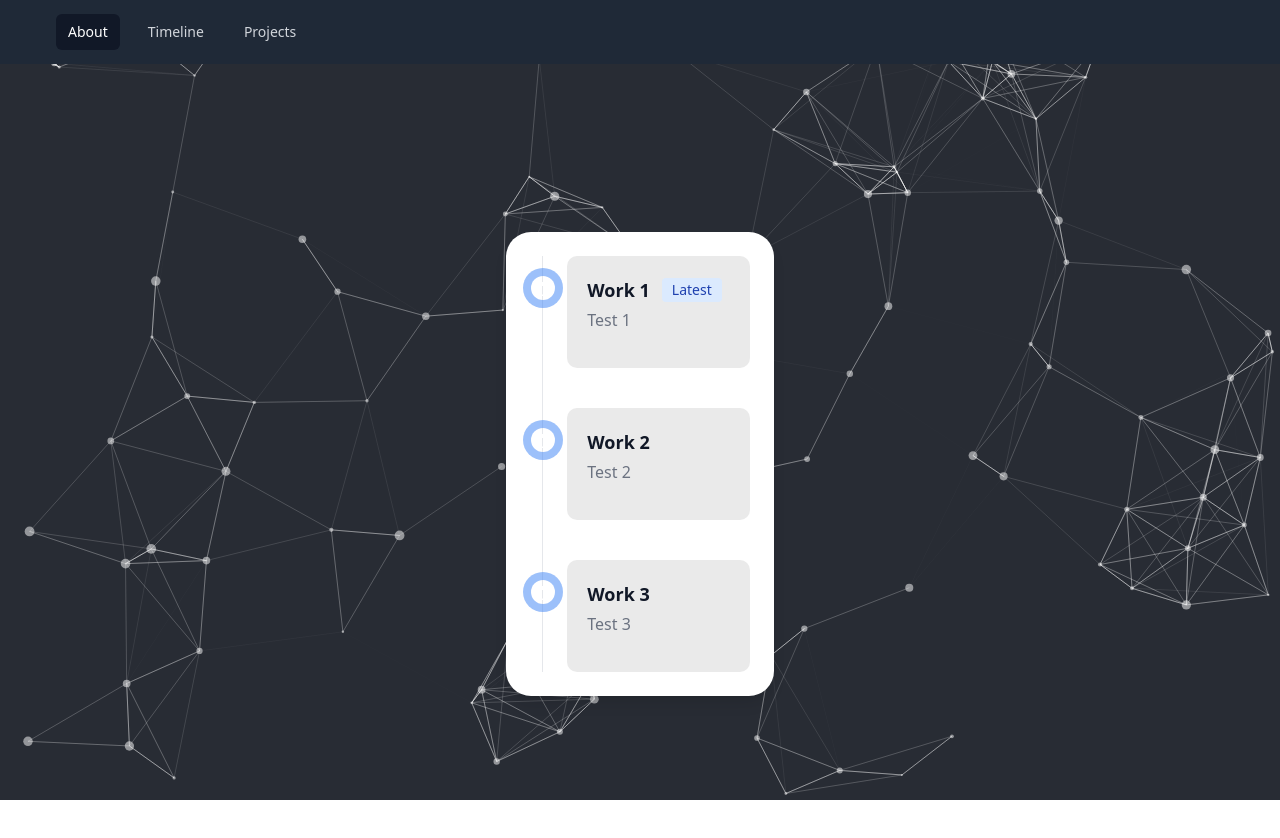
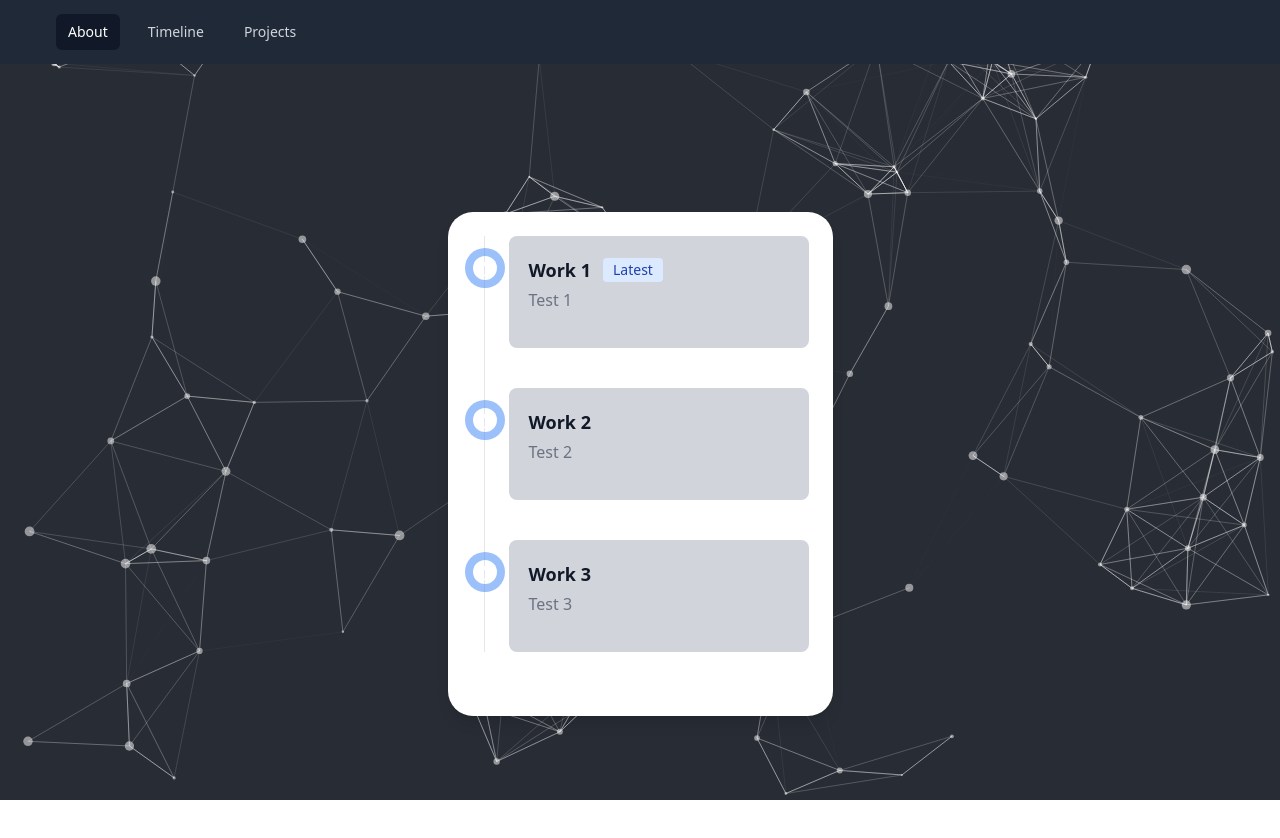
Before and after one commit to ElHombreSinNombre/react-portfolio, a React (Create React App) app: page /timeline in a window 1280 px wide. Shown: the top 838 px of the page. Built offline with nearby package versions, Linux system fonts and the light colour scheme.

Commit message:
Styles modified

```diff
--- a/src/assets/styles/styles.scss
+++ b/src/assets/styles/styles.scss
@@ -12,3 +12,7 @@
   top: 0;
   z-index: -1;
 }
+
+.custom-card {
+  width: 18.75em;
+}
--- a/src/components/projects/projects.tsx
+++ b/src/components/projects.tsx
@@ -1,15 +1,14 @@
 import { useState } from "react";
 import { motion, AnimateSharedLayout, AnimatePresence } from "framer-motion";
-import "./styles.scss";
 
 
-const items = [{ name: "Project 1", icon: "angular" }, { name: "Project 2", icon: "vue" }, { name: "Project 3", icon: "laravel" }];
+const items = [{ name: "Project 1", icon: "angular", description: "Description 1" }, { name: "Project 2", icon: "vue", description: "Description 2" }, { name: "Project 3", icon: "laravel", description: "Description 3" }];
 
 
 export default function Projects() {
     return (
         <AnimateSharedLayout>
-            <motion.ul layout initial={{ scale: 0.5, opacity: 0, borderRadius: 25 }} animate={{ scale: 1, opacity: 1 }}
+            <motion.ul className=" rounded-lg bg-white rounded-bl-lg p-6 mb-5" layout initial={{ scale: 0.5, opacity: 0, borderRadius: 25 }} animate={{ scale: 1, opacity: 1 }}
                 transition={{ duration: 0.5 }}>
                 {items.map((item, index) => (
                     <Item key={index} element={item} />
@@ -25,9 +24,11 @@ function Item(element: any) {
     const toggleOpen = () => setIsOpen(!isOpen);
 
     return (
-        <motion.li className="list-none" layout onClick={toggleOpen} initial={{ borderRadius: 10 }}>
-            <motion.img src={require('./../../assets/img/' + element.element.icon + '.ico')} layout />
-            Test
+        <motion.li className="custom-card list-none rounded-lg bg-gray-300 rounded-bl-lg p-5 mb-5" layout onClick={toggleOpen} initial={{ borderRadius: 10 }}>
+            <div className="flex items-center">
+                <motion.img src={require('./../assets/img/' + element.element.icon + '.ico')} layout />
+                <strong>Test</strong>
+            </div>
             <AnimatePresence>{isOpen && <Content name={element.element.name} />}</AnimatePresence>
         </motion.li>
     );
--- a/src/components/projects/styles.scss
+++ /dev/null
@@ -1,21 +0,0 @@
-
-ul {
-    width: 300px;
-    display: flex;
-    flex-direction: column;
-    background: white;
-    padding: 20px;
-    border-radius: 25px;
-}
-
-li {
-    background-color: rgba(214, 214, 214, 0.5);
-    border-radius: 10px;
-    padding: 20px;
-    margin-bottom: 20px;
-    overflow: hidden;
-}
-
-li:last-child {
-    margin-bottom: 0px;
-}
--- a/src/components/timeline.tsx
+++ b/src/components/timeline.tsx
@@ -20,14 +20,14 @@ export default function TimeLine() {
 
 function Item(element: any) {
     let latest: any;
-    if (element.element.latest == true) {
+    if (element.element.latest === true) {
         latest = <Latest />
     } else {
         latest = null;
     }
 
     return (
-        <li className="mb-10 ml-6">
+        <li className="custom-card rounded-lg bg-gray-300 mb-10 ml-6 rounded-bl-lg p-5">
             <span title={element.element.date} className="cursor-help flex absolute -left-3 justify-center items-center w-6 h-6  rounded-full ring-8  dark:ring-black dark:bg-black" >
                 <FontAwesomeIcon icon={faCalendar} className="text-white" />
             </span >
--- a/src/index.tsx
+++ b/src/index.tsx
@@ -6,7 +6,7 @@ import { BrowserRouter, Routes, Route } from "react-router-dom";
 import About from './components/about';
 import Timeline from './components/timeline';
 import Header from './components/header';
-import Projects from './components/projects/projects';
+import Projects from './components/projects';
 
 //Particles
 import Particles from "react-tsparticles";
```
Also changed, not shown: 1 other file (tests, documents, lock files or other folders).
